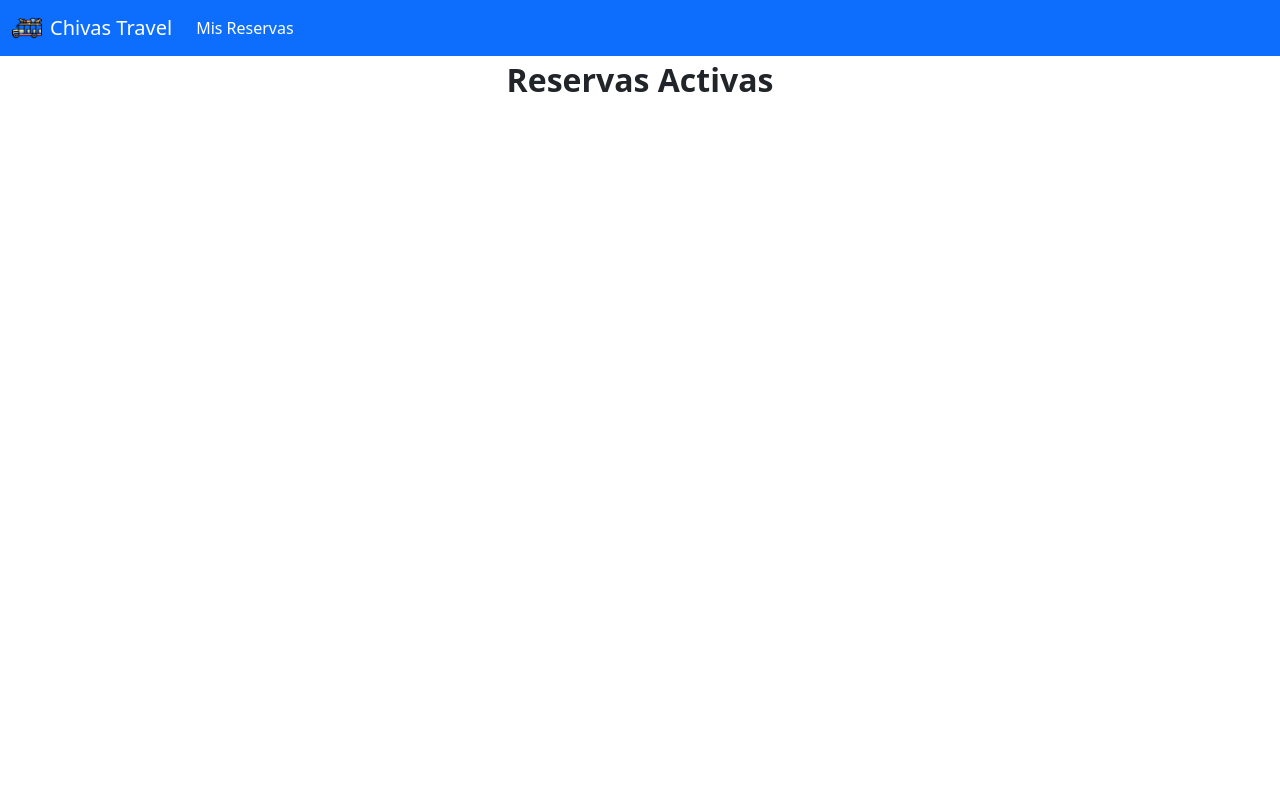
After one commit to jogaviriab/Requisitos-2024-1, a Django app: page /paseos/misReservas/ in a window 1280 px wide. The commit adds this page. Run offline with Django 5.2, Linux system fonts and the light colour scheme; some libraries are stand-ins or nearby versions.

Commit message:
Creación y Actualización
Se crea Mis Reservas, se actualiza la barra de navegación del cliente, se actualiza las url y las views

```diff
--- /dev/null
+++ b/paseos/templates/misReservas.html
@@ -0,0 +1,17 @@
+<html lang="en">
+<head>
+    <meta charset="UTF-8">
+    <meta name="viewport" content="width=device-width, initial-scale=1.0">
+    {% load static %}
+    <title>Crear Reserva</title>
+    <link rel="stylesheet" href="{% static '/styles.css' %}">
+    <link href="{% static '/stylesApp.css' %}" rel="stylesheet">
+    <link rel="icon" type="image/x-icon" href="{% static '/images/chiva.png' %}">
+
+</head>
+<body>
+    <header>
+        {% include 'navbarCliente.html' %}
+        <p class="fs-2 fw-bold text-center m-0">Reservas Activas</p>
+    </header>
+</body>
--- a/paseos/templates/navbarCliente.html
+++ b/paseos/templates/navbarCliente.html
@@ -1,40 +1,19 @@
 <script src="https://cdn.jsdelivr.net/npm/bootstrap@5.1.3/dist/js/bootstrap.bundle.min.js"></script>
 
-<nav class="navbar navbar-expand-lg bg-body-tertiary bg-primary" data-bs-theme="blue">
+<nav class="navbar navbar-expand-lg navbar-light bg-primary">
     <div class="container-fluid">
-      <a class="navbar-brand">
-        <img src="/static/images/chiva.png" alt="Logo" width="30" height="24" class="d-inline-block align-text-top">
-      Chivas Travel</a>
+        <a class="navbar-brand d-flex align-items-center" href="#">
+            <img src="/static/images/chiva.png" alt="Logo" width="30" height="24" class="d-inline-block align-text-top me-2">
+            <span class="text-white">Chivas Travel</span>
+        </a>
         <button class="navbar-toggler" type="button" data-bs-toggle="collapse" data-bs-target="#navbarSupportedContent" aria-controls="navbarSupportedContent" aria-expanded="false" aria-label="Toggle navigation">
             <span class="navbar-toggler-icon"></span>
         </button>
         <div class="collapse navbar-collapse" id="navbarSupportedContent">
             <ul class="navbar-nav me-auto mb-2 mb-lg-0">
-          <li class="nav-item dropdown">
-            <a class="nav-link dropdown-toggle" href="#" role="button" data-bs-toggle="dropdown" aria-expanded="false">
-              Paseos
-            </a>
-            <ul class="dropdown-menu">
-              <li><a class="dropdown-item" href="{% url 'verPaseosAdmin' %}">Mis paseos</a></li>
-              <li><a class="dropdown-item" href="{% url 'registrarPaseo' %}">Registrar Paseo</a></li>
-            </ul>
+                <li class="nav-item">
+                    <a class="nav-link text-white" href="{% url 'misReservas' %}">Mis Reservas</a>
                 </li>
-          <li class="nav-item">
-            <a class="nav-link" href="{% url 'chivas' %}">Chivas</a>
-          </li>
-          <li class="nav-item">
-            <a class="nav-link" href="{% url 'paquetes' %}">Paquetes</a>
-          </li>
-          <li class="nav-item dropdown">
-            <a class="nav-link dropdown-toggle" href="#" role="button" data-bs-toggle="dropdown" aria-expanded="false">
-              Pagos
-            </a>
-            <ul class="dropdown-menu">
-              <li><a class="dropdown-item" href="{% url 'pagosAdmin' %}">Pagos</a></li>
-              <li><a class="dropdown-item" href="{% url 'desembolsos' %}">Desembolsos</a></li>
-            </ul>
-          </li>
-
             </ul>
         </div>
     </div>
--- a/paseos/urls.py
+++ b/paseos/urls.py
@@ -16,4 +16,6 @@ urlpatterns = [
     path('inicioSesionAdmin/', views.inicioSesionAdmin, name='inicioSesionAdmin' ),
     path('pagosAdmin/', views.pagosAdmin, name='pagosAdmin' ),
     path('desembolsos/', views.desembolsos, name='desembolsos'),
+    path('crearReserva/', views.crearReserva, name='crearReserva'),
+    path('misReservas/', views.misReservas, name='misReservas'),
 ]
--- a/paseos/views.py
+++ b/paseos/views.py
@@ -594,3 +594,16 @@ def desembolsos(request):
             'sinDesembolsos': True
         }
         return HttpResponse(template.render(context, request))
+
+def crearReserva(request):
+    listaPaseos =  Paseo.objects.all()
+    template = loader.get_template('crearReserva.html')
+    context = {
+        'listaPaseos': listaPaseos,
+    }
+    return HttpResponse(template.render(context, request))
+
+def misReservas(request):
+    template = loader.get_template('misReservas.html')
+    context = {}
+    return HttpResponse(template.render(context, request))
```
Also changed, not shown: db.sqlite3. Lines whose indentation alone changed are shown as unchanged.
